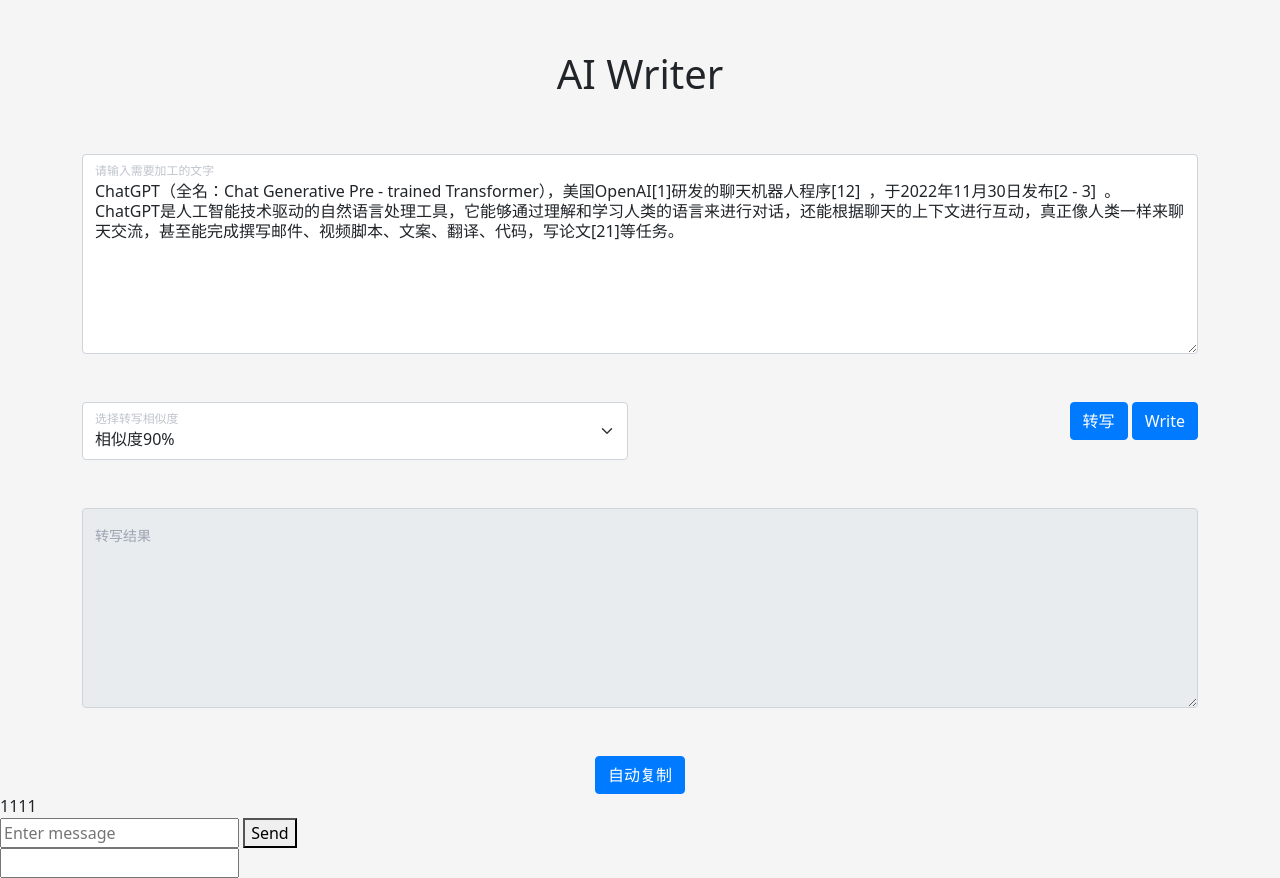
After one commit to tyrion-wang/ai_writer, a Flask app: template templates/index1.html in a window 1280 px wide. The commit adds this page. Run offline with Flask 3, Linux system fonts and the light colour scheme; the template is opened without the code that fills it, so the values that code supplies are empty; some libraries are stand-ins or nearby versions.

Commit message:
first commit

```diff
--- a/app.py
+++ b/app.py
@@ -86,7 +86,7 @@ def stream(input_text):
 @app.route('/completion', methods=['GET', 'POST'])
 def completion_api():
     # print("111")
-    # return "111222333"
+    # return "test return"
     if request.method == "POST":
         data = request.form
         input_text = data['input_text']
--- /dev/null
+++ b/templates/index1.html
@@ -0,0 +1,144 @@
+<!DOCTYPE html>
+<html>
+<head>
+    <title>AI Writer</title>
+    <meta name="viewport" content="width=device-width, initial-scale=1">
+    <link rel="stylesheet" href="https://cdn.bootcdn.net/ajax/libs/bootstrap/5.1.3/css/bootstrap.min.css">
+    <link rel="stylesheet" href="{{ url_for('static', filename='style.css') }}">
+</head>
+<body>
+
+<div class="container">
+
+    <div class="row mt-5">
+        <div class="col text-center">
+            <h1>AI Writer</h1>
+        </div>
+    </div>
+
+    <div class="row mt-5">
+        <div class="col">
+            <div class="form-floating">
+                <textarea class="form-control" placeholder="请输入需要加工的文字" id="text" style="height: 200px">ChatGPT（全名：Chat Generative Pre - trained Transformer），美国OpenAI[1]研发的聊天机器人程序[12]  ，于2022年11月30日发布[2 - 3]  。ChatGPT是人工智能技术驱动的自然语言处理工具，它能够通过理解和学习人类的语言来进行对话，还能根据聊天的上下文进行互动，真正像人类一样来聊天交流，甚至能完成撰写邮件、视频脚本、文案、翻译、代码，写论文[21]等任务。</textarea>
+                <label for="text">请输入需要加工的文字</label>
+            </div>
+        </div>
+    </div>
+
+    <div class="row mt-5">
+        <div class="col-md-6">
+            <div class="form-floating">
+                <select class="form-select" id="similarity">
+                    <option value="0.9">相似度90%</option>
+                    <option value="0.8">相似度80%</option>
+                    <option value="0.7">相似度70%</option>
+                    <option value="0.6">相似度60%</option>
+                    <option value="0.5">相似度50%</option>
+                </select>
+                <label for="similarity">选择转写相似度</label>
+            </div>
+        </div>
+        <div class="col-md-6 text-md-end mt-3 mt-md-0">
+            <button type="button" class="btn btn-primary" onclick="transcribe()">转写</button>
+            <button type="button" class="btn btn-primary" onclick="ai_write()">Write</button>
+        </div>
+    </div>
+
+    <div class="row mt-5">
+        <div class="col">
+            <div class="form-floating">
+                <textarea class="form-control" placeholder="转写结果" id="transcription" readonly style="height: 200px"></textarea>
+                <label for="transcription">转写结果</label>
+            </div>
+        </div>
+    </div>
+
+    <div class="row mt-5">
+        <div class="col text-center">
+            <button type="button" class="btn btn-primary" onclick="copyToClipboard()">自动复制</button>
+        </div>
+    </div>
+
+</div>
+
+<div id="messages1">1111</div>
+<form>
+  <input id="message" type="text" placeholder="Enter message">
+  <button id="send">Send</button>
+</form>
+
+
+
+<script type="text/javascript" charset="utf-8">
+
+    function transcribe() {
+        // 获取用户输入的文字和相似度
+        var text = document.getElementById('text').value;
+        var similarity = document.getElementById('similarity').value;
+
+        // 发送POST请求到服务器
+        var xhr = new XMLHttpRequest();
+        xhr.open('POST', '/transcribe');
+        xhr.setRequestHeader('Content-Type', 'application/x-www-form-urlencoded');
+        xhr.onload = function () {
+            if (xhr.status === 200) {
+                // 解析服务器返回的JSON数据
+                var data = JSON.parse(xhr.responseText);
+                // 将转写结果显示在页面上
+                document.getElementById('transcription').value = data.transcription;
+            }
+        };
+
+        xhr.send('text=' + encodeURIComponent(text) + '&similarity=' + encodeURIComponent(similarity));
+    }
+
+    function copyToClipboard() {
+        // 获取要复制的内容
+        var transcription = document.getElementById('transcription').value;
+        // 创建临时textarea元素并设置内容
+        var textarea = document.createElement('textarea');
+        textarea.value = transcription;
+        document.body.appendChild(textarea);
+        // 选中临时元素的内容并复制
+        textarea.select();
+        document.execCommand('copy');
+        // 删除临时元素
+        document.body.removeChild(textarea);
+    }
+</script>
+
+<form id="input-form" method="POST" class="d-flex">
+  <input type="text" name="input_text" maxlength="500" class="d-flex">
+</form>
+<div class="et-p" id="result">
+</div>
+
+<script>
+    var searchForm = document.getElementById('input-form');
+    searchForm.addEventListener('submit', async function(event) {
+      event.preventDefault();
+      var formData = new FormData(searchForm);
+      formData.append('input_text', searchForm.elements.input_text.value);
+      try {
+          const response = await fetch('/completion', {
+              method: 'POST',
+              body: formData
+          });
+          const reader = response.body.getReader();
+          document.getElementById("transcription").innerHTML = "";
+          while (true) {
+              const {done, value} = await reader.read();
+              if (done) break;
+              const text = new TextDecoder().decode(value);
+              document.getElementById("transcription").innerHTML += text;
+          }
+      } catch (error) {
+          console.error(error);
+      }
+    });
+</script>
+
+
+
+</body>
+</html>
```
Also changed, not shown: templates/index.html (+16 -33 lines).
